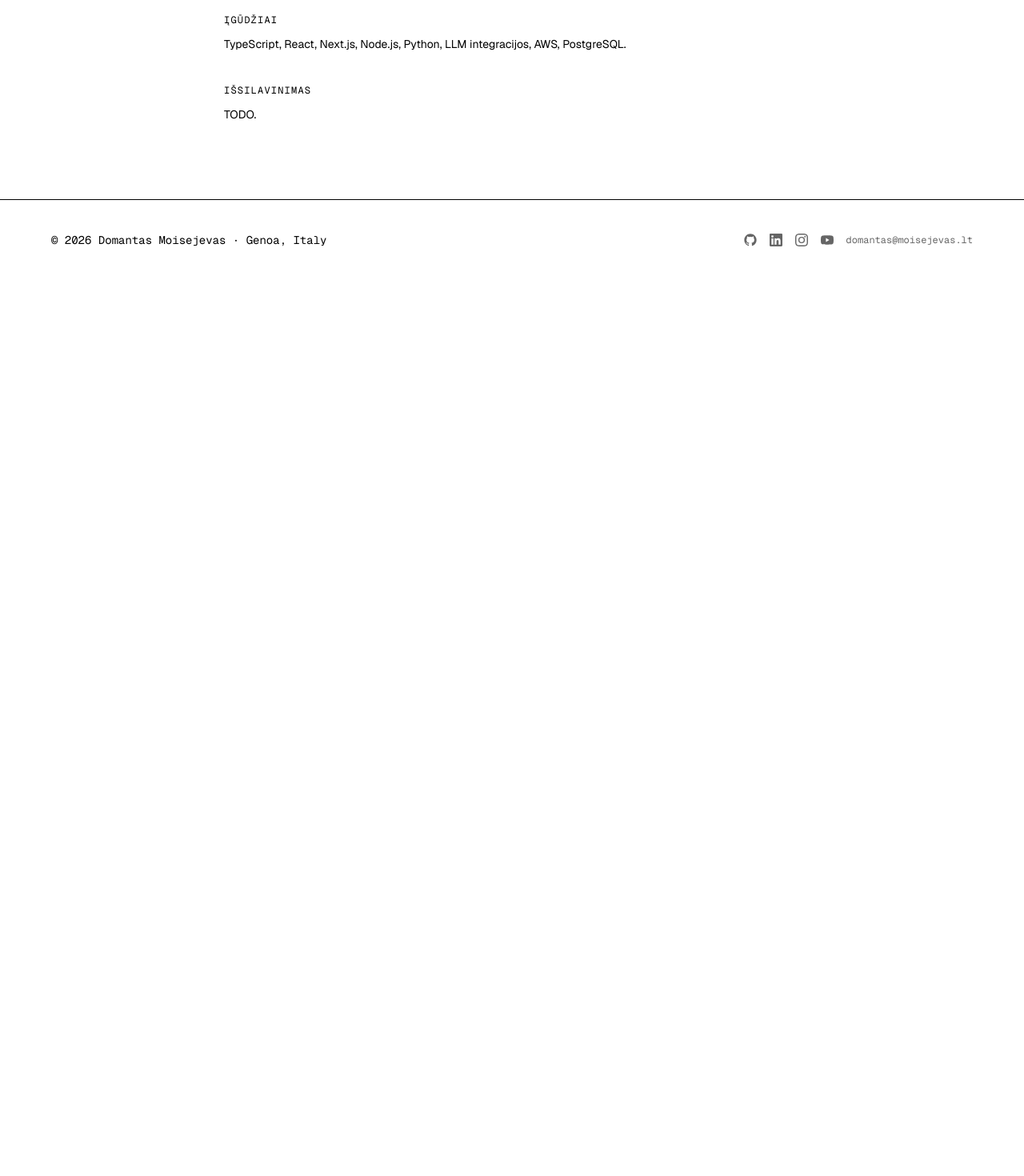
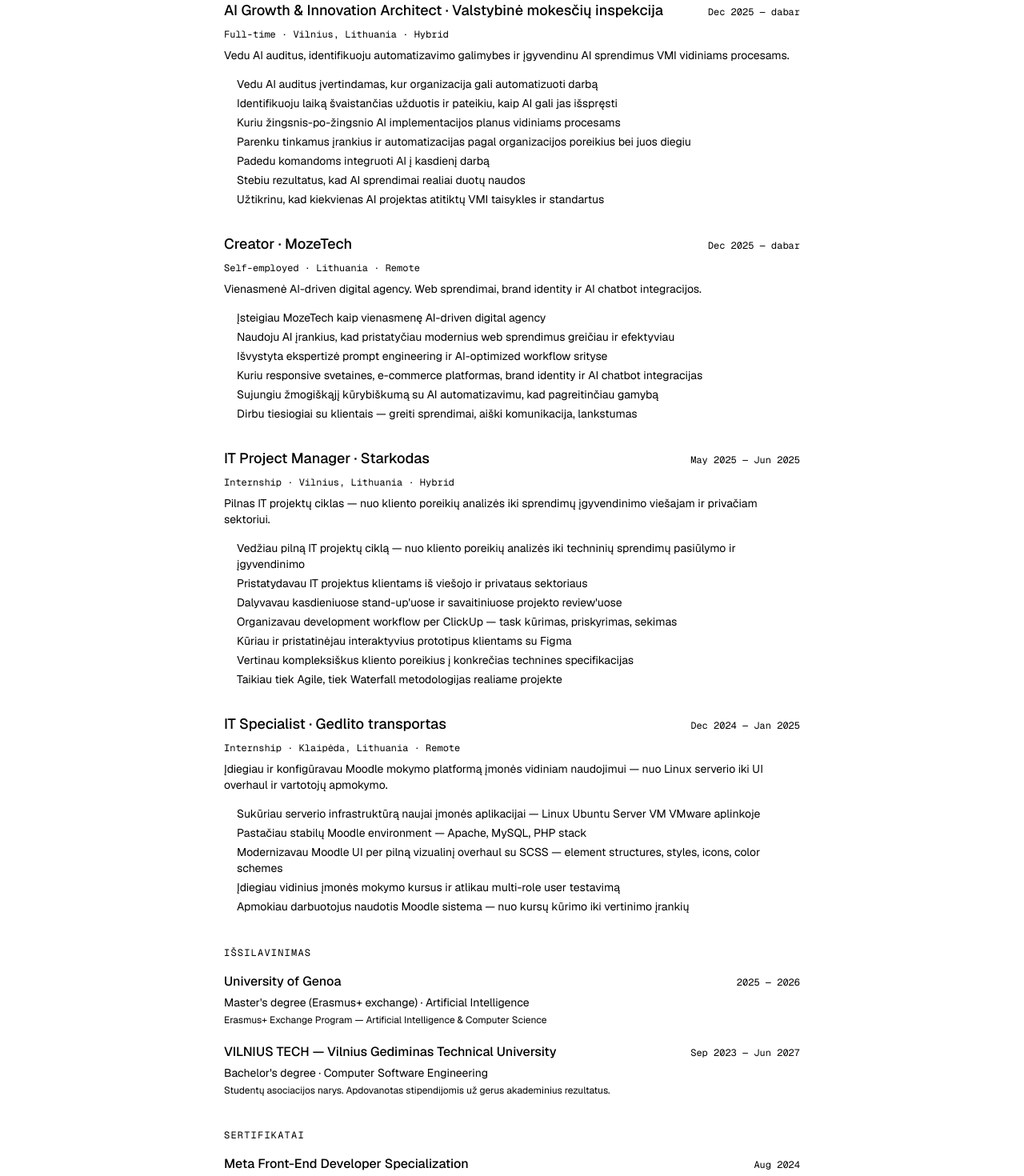
Before and after one commit to DomantasCode/domantasmoisejevas-lt, a Next.js app: page /cv in a window 1280 px wide. Shown: the part 480-1950 px from the top of the page at 80% size. Before the commit the page ends 830 px from the top, so only its background shows below. Built offline with nearby package versions, Linux system fonts and the light colour scheme.

Commit message:
feat(content): real work history, education, certifications from LinkedIn

```diff
--- a/src/app/about/page.tsx
+++ b/src/app/about/page.tsx
@@ -4,7 +4,7 @@
 
 export const metadata: Metadata = {
   title: 'Apie',
-  description: `${SITE.name} — apie mane, ką dirbu ir kur esu.`,
+  description: `${SITE.name} — apie mane.`,
 }
 
 export default function AboutPage() {
@@ -18,27 +18,25 @@
           <h1 className="text-4xl font-medium tracking-tight md:text-5xl">
             {SITE.name}
           </h1>
-          <p className="font-mono text-sm text-foreground/60">
-            Software Engineer · AI Specialist
-          </p>
+          <p className="font-mono text-sm text-foreground/60">{SITE.headline}</p>
         </div>
 
         <div className="space-y-5 text-base leading-relaxed text-foreground/80 md:text-lg">
           <p>
-            Esu programinės įrangos inžinierius, dirbantis su web ir AI
-            sistemomis. Mane domina ta vieta, kur susikerta produktų
-            inžinerija, dizainas ir didieji kalbos modeliai.
+            Kuriu ateities sprendimus pasitelkdamas technologijas ir kūrybinę
+            viziją, vedinas misijos keisti pasaulį į gera. 🗺️
           </p>
           <p>
-            Šiuo metu gyvenu ir dirbu iš {SITE.location}. Keliauju kiek galiu —
-            iki šiol aplankiau virš 20 šalių, ir kiekviena jų vienaip ar kitaip
-            paveikė tai, kaip galvoju apie produktus, žmones ir laiką.
+            Dirbu sunkiau nei dauguma, nes esu susitelkęs į kūrimą to nuostabaus
+            gyvenimo, kurį noriu nugyventi. 🚀
           </p>
           <p>
-            Šis tinklalapis — vieta, kur renku savo darbus, projektus, keliones
-            ir mintis. Dalis jo veikia kaip{' '}
-            <span className="font-mono text-foreground">AI Domantas</span> —
-            pokalbių botas, kuris atsako už mane, kai manęs nėra.
+            Šiuo metu esu Erasmus+ mainuose <em>University of Genoa</em> ir
+            studijuoju AI bei Computer Science. Pagrindinė bazė — VILNIUS TECH,
+            kur baigiu Computer Software Engineering bakalaurą. Dirbu su VMI
+            kaip <span className="font-mono text-foreground">AI Growth &amp; Innovation Architect</span>{' '}
+            ir vienasmenėje agentūroje{' '}
+            <span className="font-mono text-foreground">MozeTech</span>.
           </p>
         </div>
 
--- a/src/app/cv/page.tsx
+++ b/src/app/cv/page.tsx
@@ -1,12 +1,15 @@
 import type { Metadata } from 'next'
+import { Mail, MapPin } from 'lucide-react'
 import { SITE } from '@/lib/constants'
 import { work } from '@/data/work'
-import { Mail, MapPin } from 'lucide-react'
+import { education, certifications } from '@/data/education'
 
 export const metadata: Metadata = {
   title: 'CV',
   description: `${SITE.name} — gyvenimo aprašymas.`,
 }
+
+const TOP_SKILLS = ['Project Management', 'Artificial Intelligence (AI)']
 
 export default function CVPage() {
   return (
@@ -18,9 +21,7 @@
         <h1 className="text-4xl font-medium tracking-tight md:text-5xl">
           {SITE.name}
         </h1>
-        <p className="font-mono text-sm text-foreground/60">
-          Software Engineer · AI Specialist
-        </p>
+        <p className="font-mono text-sm text-foreground/60">{SITE.headline}</p>
         <div className="flex flex-wrap gap-x-6 gap-y-2 pt-2 font-mono text-xs text-foreground/60">
           <span className="inline-flex items-center gap-2">
             <MapPin className="h-3 w-3" />
@@ -36,14 +37,30 @@
         </div>
       </header>
 
+      <section className="mt-10 space-y-3">
+        <h2 className="font-mono text-xs uppercase tracking-widest text-foreground/50">
+          Top įgūdžiai
+        </h2>
+        <div className="flex flex-wrap gap-2">
+          {TOP_SKILLS.map((s) => (
+            <span
+              key={s}
+              className="rounded-md border border-foreground/10 bg-foreground/5 px-2 py-1 font-mono text-xs text-foreground/80"
+            >
+              {s}
+            </span>
+          ))}
+        </div>
+      </section>
+
       <section className="mt-10 space-y-6">
         <h2 className="font-mono text-xs uppercase tracking-widest text-foreground/50">
           Patirtis
         </h2>
-        <ul className="space-y-6">
+        <ul className="space-y-8">
           {work.map((w) => (
-            <li key={w.slug} className="space-y-1">
-              <div className="flex items-baseline justify-between gap-4">
+            <li key={w.slug} className="space-y-2">
+              <div className="flex flex-wrap items-baseline justify-between gap-x-4 gap-y-1">
                 <h3 className="text-lg font-medium">
                   {w.role} · {w.company}
                 </h3>
@@ -52,33 +69,66 @@
                 </span>
               </div>
               <p className="font-mono text-xs text-foreground/50">
-                {w.location}
+                {w.type} · {w.location} · {w.arrangement}
               </p>
               <p className="text-sm text-foreground/80">{w.summary}</p>
+              <ul className="space-y-1 pt-2 text-sm text-foreground/70">
+                {w.highlights.map((h, i) => (
+                  <li key={i} className="flex gap-3">
+                    <span className="mt-2 inline-block h-1 w-1 shrink-0 rounded-full bg-foreground/40" />
+                    <span>{h}</span>
+                  </li>
+                ))}
+              </ul>
             </li>
           ))}
         </ul>
       </section>
 
-      <section className="mt-10 space-y-3">
-        <h2 className="font-mono text-xs uppercase tracking-widest text-foreground/50">
-          Įgūdžiai
-        </h2>
-        <p className="text-sm text-foreground/80">
-          {/* TODO: užpildyti realiais įgūdžiais */}
-          TypeScript, React, Next.js, Node.js, Python, LLM integracijos, AWS,
-          PostgreSQL.
-        </p>
-      </section>
-
-      <section className="mt-10 space-y-3">
+      <section className="mt-10 space-y-4">
         <h2 className="font-mono text-xs uppercase tracking-widest text-foreground/50">
           Išsilavinimas
         </h2>
-        <p className="text-sm text-foreground/80">
-          {/* TODO: pridėti išsilavinimą */}
-          TODO.
-        </p>
+        <ul className="space-y-5">
+          {education.map((e) => (
+            <li key={e.slug} className="space-y-1">
+              <div className="flex flex-wrap items-baseline justify-between gap-x-4 gap-y-1">
+                <h3 className="text-base font-medium">{e.institution}</h3>
+                <span className="shrink-0 font-mono text-xs text-foreground/50">
+                  {e.period}
+                </span>
+              </div>
+              <p className="text-sm text-foreground/80">
+                {e.degree} · {e.field}
+              </p>
+              {e.notes && (
+                <p className="text-xs text-foreground/60">{e.notes}</p>
+              )}
+            </li>
+          ))}
+        </ul>
+      </section>
+
+      <section className="mt-10 space-y-4">
+        <h2 className="font-mono text-xs uppercase tracking-widest text-foreground/50">
+          Sertifikatai
+        </h2>
+        <ul className="space-y-3">
+          {certifications.map((c) => (
+            <li key={c.slug} className="space-y-1">
+              <div className="flex flex-wrap items-baseline justify-between gap-x-4 gap-y-1">
+                <h3 className="text-base font-medium">{c.title}</h3>
+                <span className="shrink-0 font-mono text-xs text-foreground/50">
+                  {c.issued}
+                </span>
+              </div>
+              <p className="font-mono text-xs text-foreground/60">
+                {c.issuer}
+                {c.credentialId && ` · ID: ${c.credentialId}`}
+              </p>
+            </li>
+          ))}
+        </ul>
       </section>
     </main>
   )
--- /dev/null
+++ b/src/data/education.ts
@@ -0,0 +1,58 @@
+export interface Education {
+  slug: string
+  institution: string
+  degree: string
+  field: string
+  period: string
+  current: boolean
+  notes?: string
+  skills: string[]
+}
+
+export const education: Education[] = [
+  {
+    slug: 'unige',
+    institution: 'University of Genoa',
+    degree: "Master's degree (Erasmus+ exchange)",
+    field: 'Artificial Intelligence',
+    period: '2025 — 2026',
+    current: true,
+    notes: 'Erasmus+ Exchange Program — Artificial Intelligence & Computer Science',
+    skills: ['Artificial Intelligence (AI)', 'Computer Science'],
+  },
+  {
+    slug: 'vilnius-tech',
+    institution: 'VILNIUS TECH — Vilnius Gediminas Technical University',
+    degree: "Bachelor's degree",
+    field: 'Computer Software Engineering',
+    period: 'Sep 2023 — Jun 2027',
+    current: true,
+    notes:
+      'Studentų asociacijos narys. Apdovanotas stipendijomis už gerus akademinius rezultatus.',
+    skills: [
+      'AI Integration & Automation',
+      'Software Development',
+    ],
+  },
+]
+
+export interface Certification {
+  slug: string
+  title: string
+  issuer: string
+  issued: string
+  credentialId?: string
+  url?: string
+  skills: string[]
+}
+
+export const certifications: Certification[] = [
+  {
+    slug: 'meta-frontend',
+    title: 'Meta Front-End Developer Specialization',
+    issuer: 'Meta',
+    issued: 'Aug 2024',
+    credentialId: 'JUTVGEY2QNWQ',
+    skills: ['Web Hosting', 'HTML5'],
+  },
+]
--- a/src/data/work.ts
+++ b/src/data/work.ts
@@ -2,21 +2,106 @@
   slug: string
   company: string
   role: string
+  type: 'Full-time' | 'Self-employed' | 'Internship' | 'Contract'
   period: string
+  current: boolean
   location: string
+  arrangement: 'Hybrid' | 'Remote' | 'On-site'
   summary: string
-  // TODO: tech, links, highlights
+  highlights: string[]
+  skills: string[]
 }
 
-// TODO: pakeisti realiais įrašais
 export const work: Work[] = [
   {
-    slug: 'placeholder-company',
-    company: 'Placeholder Company',
-    role: 'Software Engineer',
-    period: '2024 — dabar',
-    location: 'Genoa, Italy',
+    slug: 'vmi',
+    company: 'Valstybinė mokesčių inspekcija',
+    role: 'AI Growth & Innovation Architect',
+    type: 'Full-time',
+    period: 'Dec 2025 — dabar',
+    current: true,
+    location: 'Vilnius, Lithuania',
+    arrangement: 'Hybrid',
     summary:
-      'Kuriau web aplikacijas su Next.js ir TypeScript, dirbau su LLM integracijomis ir produkto inžinerija.',
+      'Vedu AI auditus, identifikuoju automatizavimo galimybes ir įgyvendinu AI sprendimus VMI vidiniams procesams.',
+    highlights: [
+      'Vedu AI auditus įvertindamas, kur organizacija gali automatizuoti darbą',
+      'Identifikuoju laiką švaistančias užduotis ir pateikiu, kaip AI gali jas išspręsti',
+      'Kuriu žingsnis-po-žingsnio AI implementacijos planus vidiniams procesams',
+      'Parenku tinkamus įrankius ir automatizacijas pagal organizacijos poreikius bei juos diegiu',
+      'Padedu komandoms integruoti AI į kasdienį darbą',
+      'Stebiu rezultatus, kad AI sprendimai realiai duotų naudos',
+      'Užtikrinu, kad kiekvienas AI projektas atitiktų VMI taisykles ir standartus',
+    ],
+    skills: ['Artificial Intelligence (AI)', 'AI Integration & Automation'],
+  },
+  {
+    slug: 'mozetech',
+    company: 'MozeTech',
+    role: 'Creator',
+    type: 'Self-employed',
+    period: 'Dec 2025 — dabar',
+    current: true,
+    location: 'Lithuania',
+    arrangement: 'Remote',
+    summary:
+      'Vienasmenė AI-driven digital agency. Web sprendimai, brand identity ir AI chatbot integracijos.',
+    highlights: [
+      'Įsteigiau MozeTech kaip vienasmenę AI-driven digital agency',
+      'Naudoju AI įrankius, kad pristatyčiau modernius web sprendimus greičiau ir efektyviau',
+      'Išvystyta ekspertizė prompt engineering ir AI-optimized workflow srityse',
+      'Kuriu responsive svetaines, e-commerce platformas, brand identity ir AI chatbot integracijas',
+      'Sujungiu žmogiškąjį kūrybiškumą su AI automatizavimu, kad pagreitinčiau gamybą',
+      'Dirbu tiesiogiai su klientais — greiti sprendimai, aiški komunikacija, lankstumas',
+    ],
+    skills: ['AI Integration & Automation', 'CSS', 'Web Development'],
+  },
+  {
+    slug: 'starkodas',
+    company: 'Starkodas',
+    role: 'IT Project Manager',
+    type: 'Internship',
+    period: 'May 2025 — Jun 2025',
+    current: false,
+    location: 'Vilnius, Lithuania',
+    arrangement: 'Hybrid',
+    summary:
+      'Pilnas IT projektų ciklas — nuo kliento poreikių analizės iki sprendimų įgyvendinimo viešajam ir privačiam sektoriui.',
+    highlights: [
+      'Vedžiau pilną IT projektų ciklą — nuo kliento poreikių analizės iki techninių sprendimų pasiūlymo ir įgyvendinimo',
+      'Pristatydavau IT projektus klientams iš viešojo ir privataus sektoriaus',
+      'Dalyvavau kasdieniuose stand-up\'uose ir savaitiniuose projekto review\'uose',
+      'Organizavau development workflow per ClickUp — task kūrimas, priskyrimas, sekimas',
+      'Kūriau ir pristatinėjau interaktyvius prototipus klientams su Figma',
+      'Vertinau kompleksiškus kliento poreikius į konkrečias technines specifikacijas',
+      'Taikiau tiek Agile, tiek Waterfall metodologijas realiame projekte',
+    ],
+    skills: [
+      'Software Documentation',
+      'Agile',
+      'Waterfall',
+      'Figma',
+      'ClickUp',
+    ],
+  },
+  {
+    slug: 'gedlito-transportas',
+    company: 'Gedlito transportas',
+    role: 'IT Specialist',
+    type: 'Internship',
+    period: 'Dec 2024 — Jan 2025',
+    current: false,
+    location: 'Klaipėda, Lithuania',
+    arrangement: 'Remote',
+    summary:
+      'Įdiegiau ir konfigūravau Moodle mokymo platformą įmonės vidiniam naudojimui — nuo Linux serverio iki UI overhaul ir vartotojų apmokymo.',
+    highlights: [
+      'Sukūriau serverio infrastruktūrą naujai įmonės aplikacijai — Linux Ubuntu Server VM VMware aplinkoje',
+      'Pastačiau stabilų Moodle environment — Apache, MySQL, PHP stack',
+      'Modernizavau Moodle UI per pilną vizualinį overhaul su SCSS — element structures, styles, icons, color schemes',
+      'Įdiegiau vidinius įmonės mokymo kursus ir atlikau multi-role user testavimą',
+      'Apmokiau darbuotojus naudotis Moodle sistema — nuo kursų kūrimo iki vertinimo įrankių',
+    ],
+    skills: ['MySQL', 'Linux', 'Apache', 'PHP', 'Moodle', 'SCSS', 'VMware'],
   },
 ]
--- a/src/lib/constants.ts
+++ b/src/lib/constants.ts
@@ -9,10 +9,13 @@
 export const SITE = {
   name: 'Domantas Moisejevas',
   shortName: 'Domantas',
-  description: 'Programinės įrangos inžinierius ir AI specialistas',
+  headline: 'AI & Software Development',
+  description:
+    'AI Growth & Innovation Architect. Kuriu ateities sprendimus pasitelkdamas technologijas ir kūrybinę viziją.',
   url: 'https://domantasmoisejevas.lt',
   email: 'domantas@moisejevas.lt',
-  location: 'Genoa, Italy',
+  location: 'Genoa, Italy', // Erasmus+ — base Vilnius
+  baseLocation: 'Vilnius, Lithuania',
   social: [
     {
       type: 'github',
```
Also changed, not shown: src/app/work/[slug]/page.tsx (+24 -2 lines), src/app/work/page.tsx (+10 -3 lines).
